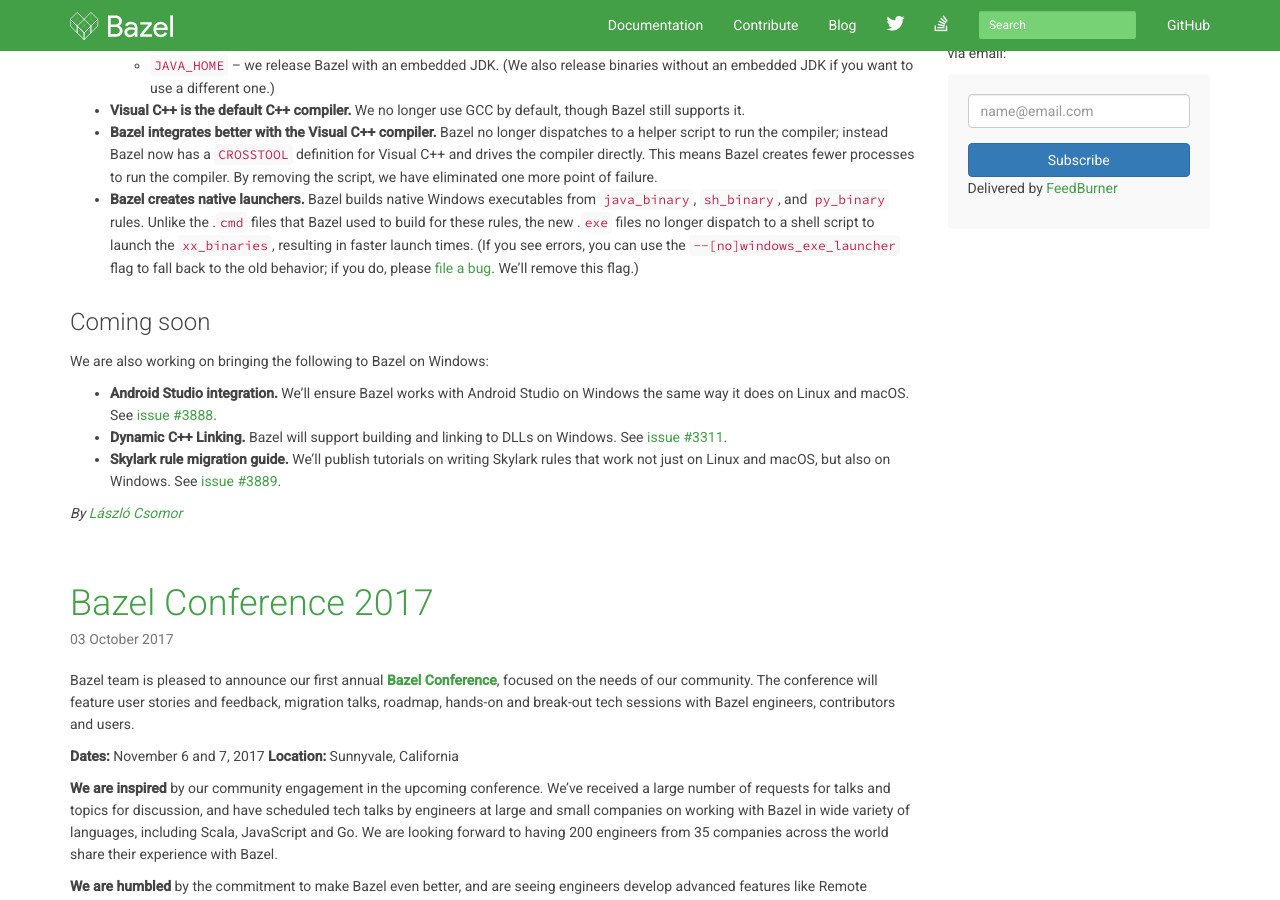
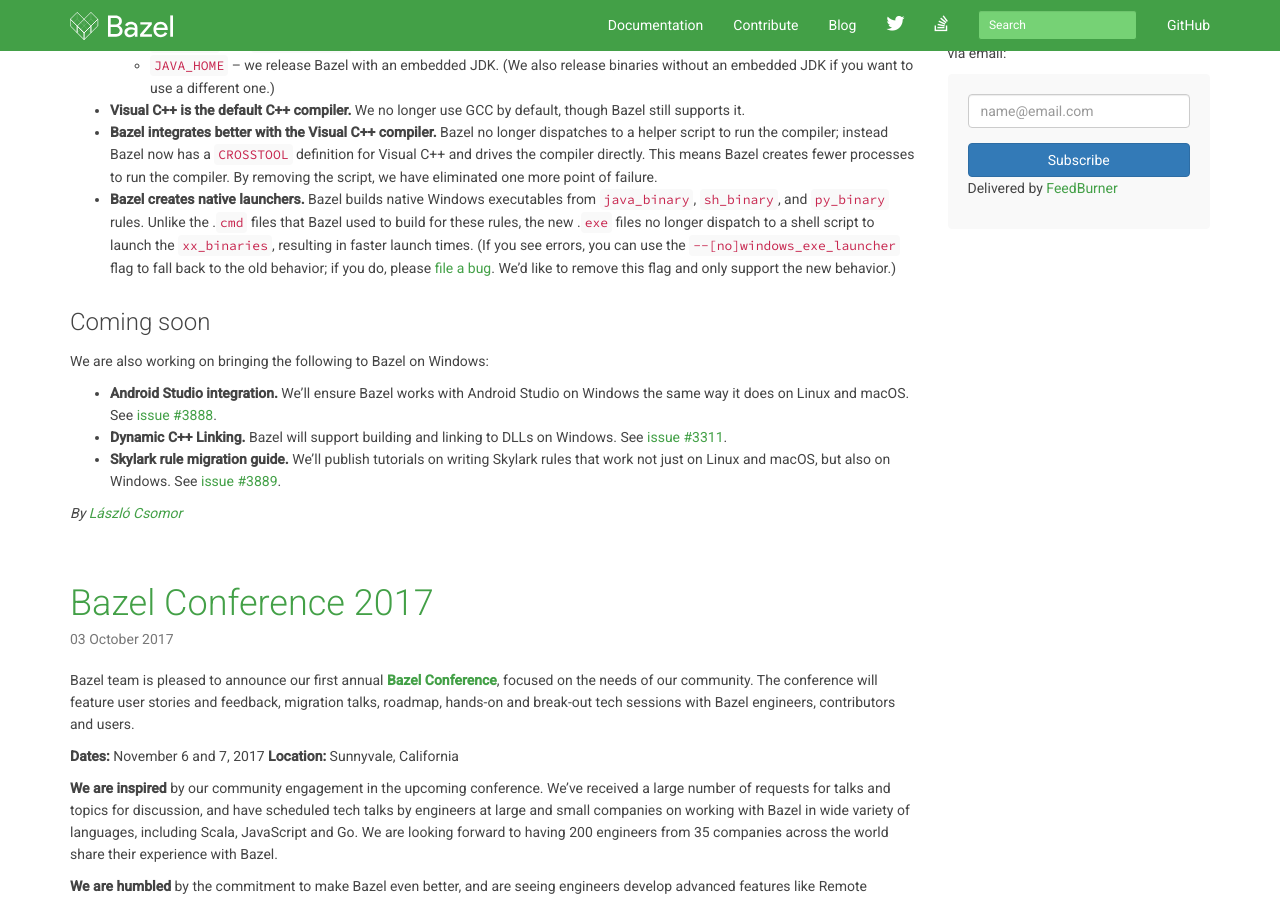
Before and after one commit to bazelbuild/bazel-blog, a Jekyll site: the page built from index.html, in a window 1280 px wide and 900 px high, scrolled down 454 px. Built offline with Jekyll 4.4.1, drawn with Linux system fonts in a browser that asks for light colours; nearby versions of some CDN libraries; library files that are not in the unit come from our copies; Markdown is read by kramdown in place of the engine named in the settings; the list of posts is cut into pages by our own code.

Commit message:
Windows blog post: edit sentence about a flag

```diff
--- a/_posts/2017-10-12-windows-retrospect.md
+++ b/_posts/2017-10-12-windows-retrospect.md
@@ -37,7 +37,7 @@
     faster launch times. (If you see errors, you can use the
     `--[no]windows_exe_launcher` flag to fall back to the old behavior; if you
     do, please [file a bug](https://github.com/bazelbuild/bazel/issues/new).
-    We'll remove this flag.)
+    We'd like to remove this flag and only support the new behavior.)
 
 ## Coming soon
 
```
